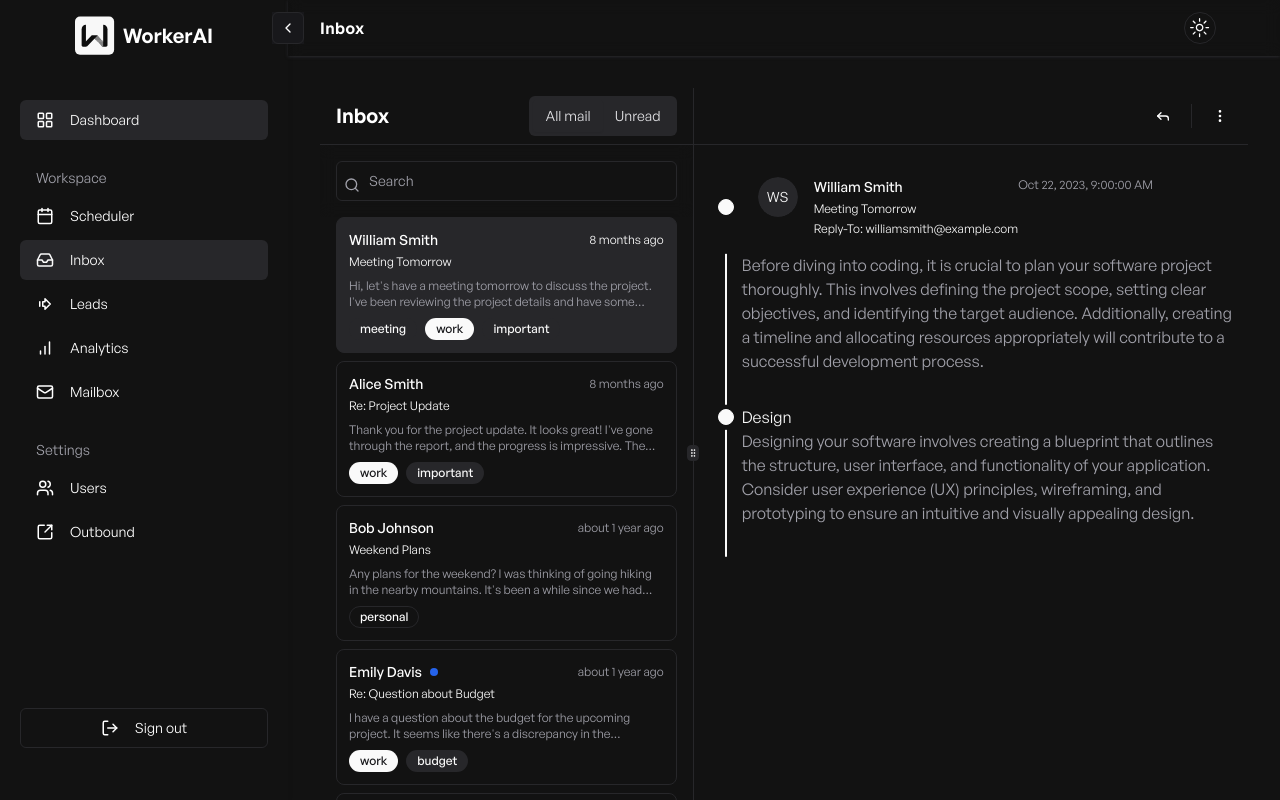
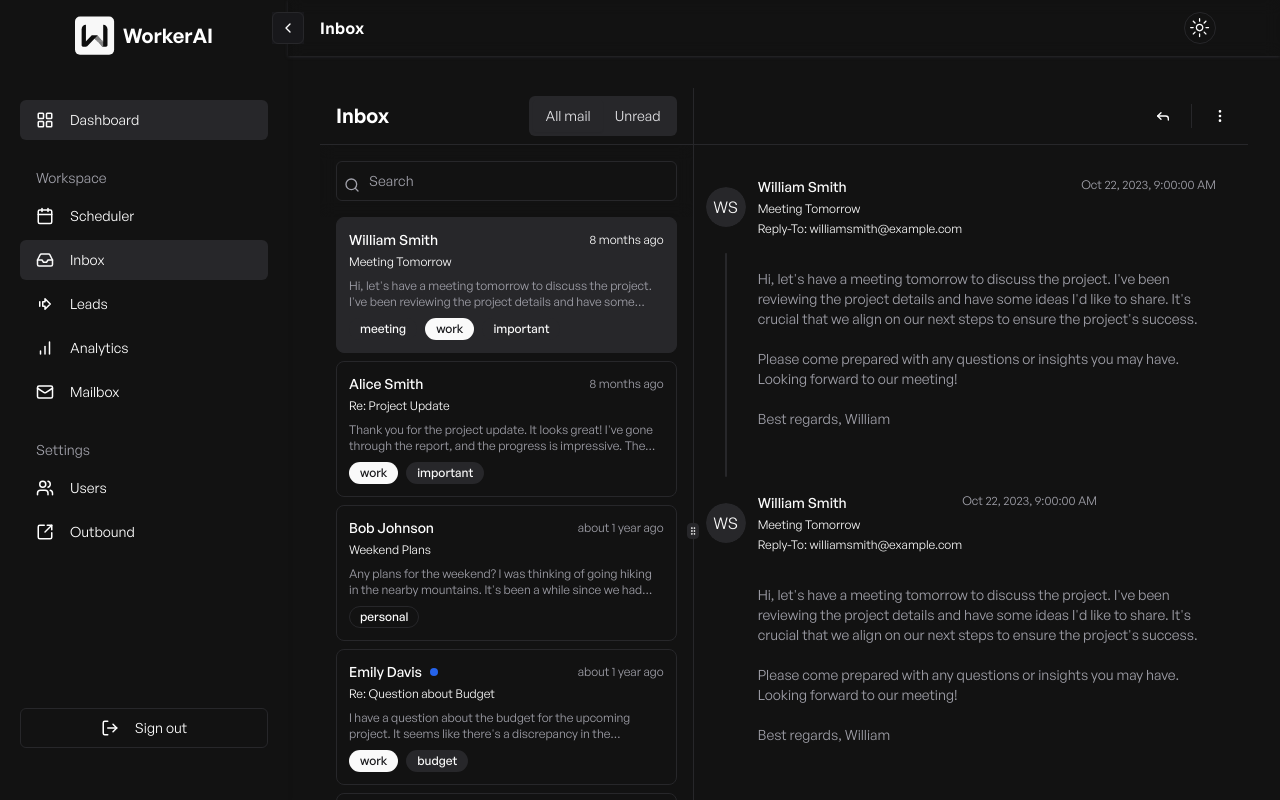
Before and after one commit to AbhirajSinha179/enterprise-workerai, a Next.js app: page /dashboard/inbox in a window 1280 px wide. Shown: the top 800 px of the page. Built offline with nearby package versions, Linux system fonts and the light colour scheme.

Commit message:
thread component draft1

```diff
--- a/components/inbox/mail-display.tsx
+++ b/components/inbox/mail-display.tsx
@@ -64,12 +64,31 @@ export function MailDisplay({ mail }: MailDisplayProps) {
       </div>
       <Separator />
       {mail ? (
+        <div className="flex flex-1  flex-col justify-between">
           <div className="flex m-4">
             <Timeline>
               <TimelineItem status="done">
                 <TimelineHeading>
-                <div className="flex items-start p-4">
-                  <div className="flex items-start gap-4 text-sm">
+                  <div className="flex justify-between items-start p-4">
+                    <div className="flex items-start gap-4 text-sm  ">
+                      <div className="grid gap-1">
+                        <div className="font-semibold">{mail.name}</div>
+                        <div className="line-clamp-1 text-xs">{mail.subject}</div>
+                        <div className="line-clamp-1 text-xs">
+                          <span className="font-medium">Reply-To:</span> {mail.email}
+                        </div>
+                      </div>
+                    </div>
+                    <div className="flex ">
+                      {mail.date && (
+                        <div className="ml-auto text-xs text-muted-foreground">{format(new Date(mail.date), "PPpp")}</div>
+                      )}
+                    </div>
+                  </div>
+                </TimelineHeading>
+                <TimelineDot
+                  status="custom"
+                  customIcon={
                     <Avatar>
                       <AvatarImage alt={mail.name} />
                       <AvatarFallback>
@@ -79,6 +98,19 @@ export function MailDisplay({ mail }: MailDisplayProps) {
                           .join("")}
                       </AvatarFallback>
                     </Avatar>
+                  }
+                />
+                <TimelineLine />
+                <TimelineContent>
+                  <div className="flex-1 whitespace-pre-wrap p-4 text-sm">{mail.text}</div>
+                </TimelineContent>
+
+              </TimelineItem>
+              <TimelineItem status="done">
+                <TimelineHeading>
+                  <div className="flex ">
+                    <div className="flex items-start p-4 ">
+                      <div className="flex items-start gap-4 text-sm  ">
                         <div className="grid gap-1">
                           <div className="font-semibold">{mail.name}</div>
                           <div className="line-clamp-1 text-xs">{mail.subject}</div>
@@ -87,40 +119,52 @@ export function MailDisplay({ mail }: MailDisplayProps) {
                           </div>
                         </div>
                       </div>
+                      <div className="flex ">
                         {mail.date && (
                           <div className="ml-auto text-xs text-muted-foreground">{format(new Date(mail.date), "PPpp")}</div>
                         )}
                       </div>
+                    </div>
+                  </div>
+                </TimelineHeading>
+                <TimelineDot
+                  status="custom"
+                  customIcon={
+                    <Avatar>
+                      <AvatarImage alt={mail.name} />
+                      <AvatarFallback>
+                        {mail.name
+                          .split(" ")
+                          .map((chunk) => chunk[0])
+                          .join("")}
+                      </AvatarFallback>
+                    </Avatar>
+                  }
+                />
 
-              </TimelineHeading>
-              <TimelineDot status="done" />
-              <TimelineLine done />
                 <TimelineContent>
-                Before diving into coding, it is crucial to plan your software project
-                thoroughly. This involves defining the project scope, setting clear
-                objectives, and identifying the target audience. Additionally,
-                creating a timeline and allocating resources appropriately will
-                contribute to a successful development process.
+                  <div className="flex-1 whitespace-pre-wrap p-4 text-sm">{mail.text}</div>
                 </TimelineContent>
-            </TimelineItem>
-            <TimelineItem status="done">
-              <TimelineHeading side="right" >
-                Design
-              </TimelineHeading>
-              <TimelineDot status="done" />
-              <TimelineLine done />
-              <TimelineContent>
-                Designing your software involves creating a blueprint that outlines
-                the structure, user interface, and functionality of your application.
-                Consider user experience (UX) principles, wireframing, and prototyping
-                to ensure an intuitive and visually appealing design.
-              </TimelineContent>
+
               </TimelineItem>
             </Timeline>
+          </div>
+          <div className="p-4">
+            <form>
+              <div className="grid gap-4">
+                <Textarea className="p-4" placeholder={`Reply ${mail.name}...`} />
+                <div className="flex items-center">
+                  <Button onClick={(e) => e.preventDefault()} size="sm" className="ml-auto">
+                    Send
+                  </Button>
+                </div>
+              </div>
+            </form>
+          </div>
+
+        </div>
 
 
-
-        </div>
       ) : (
         <div className="p-8 text-center text-muted-foreground">No message selected</div>
       )}
--- a/components/ui/timeline.tsx
+++ b/components/ui/timeline.tsx
@@ -137,7 +137,7 @@ const TimelineContent = React.forwardRef<HTMLDivElement, TimelineConentProps>(
 TimelineContent.displayName = "TimelineContent"
 
 const timelineHeadingVariants = cva(
-  "row-start-1 row-end-1 line-clamp-1 max-w-full truncate",
+  "row-start-1 row-end-1 line-clamp-1 w-full",
   {
     variants: {
       side: {
@@ -164,7 +164,7 @@ const TimelineHeading = React.forwardRef<
   HTMLParagraphElement,
   TimelineHeadingProps
 >(({ className, side, variant, ...props }, ref) => (
-  <p
+  <div
     role="heading"
     aria-level={variant === "primary" ? 2 : 3}
     className={cn(timelineHeadingVariants({ side, variant }), className)}
```
Lines whose indentation alone changed are shown as unchanged.
